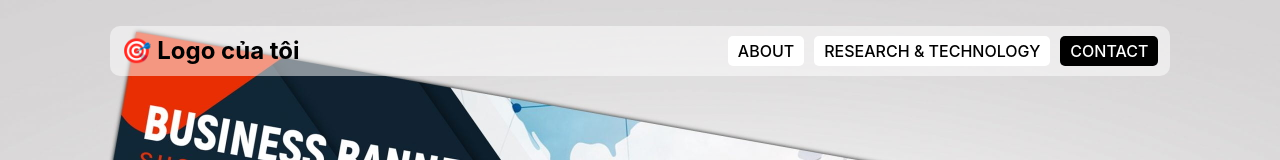
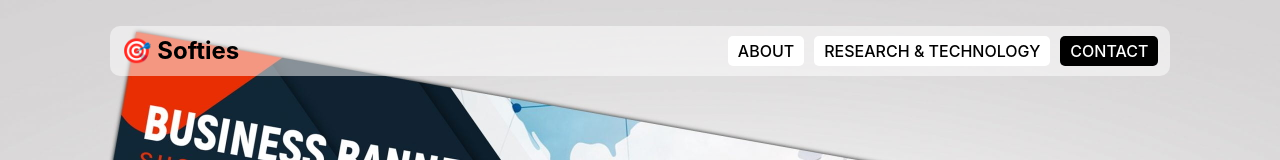
Before and after one commit to XuanHoang1702/Softies-Tech-Corperation, a React (Create React App) app: page / in a window 1280 px wide. Shown: the top 160 px of the page. Built offline with nearby package versions, Linux system fonts and the light colour scheme.

Commit message:
Update corperation name

```diff
--- a/public/index.html
+++ b/public/index.html
@@ -24,7 +24,7 @@
       work correctly both with client-side routing and a non-root public URL.
       Learn how to configure a non-root public URL by running `npm run build`.
     -->
-    <title>React App</title>
+    <title>Softies tech</title>
   </head>
   <body>
     <noscript>You need to enable JavaScript to run this app.</noscript>
--- a/src/layout/Header.Layout.jsx
+++ b/src/layout/Header.Layout.jsx
@@ -10,7 +10,7 @@ const HeaderLayout = () => {
         <div>
             <header class="site-header">
                 <div class="container">
-                    <h1 class="logo" onClick={handleLogoClick}>🎯 Logo của tôi</h1>
+                    <h1 class="logo" onClick={handleLogoClick}>🎯 Softies</h1>
                         <nav class="main-nav">
                         <a href="/about">About</a>
                         <a href="/technology">Research & Technology</a>
```
